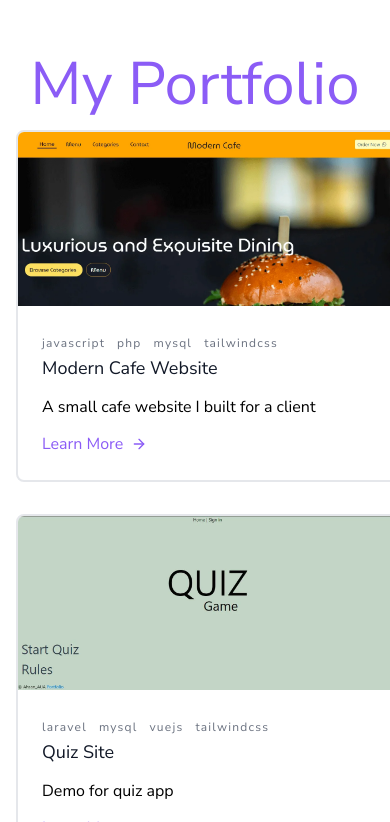
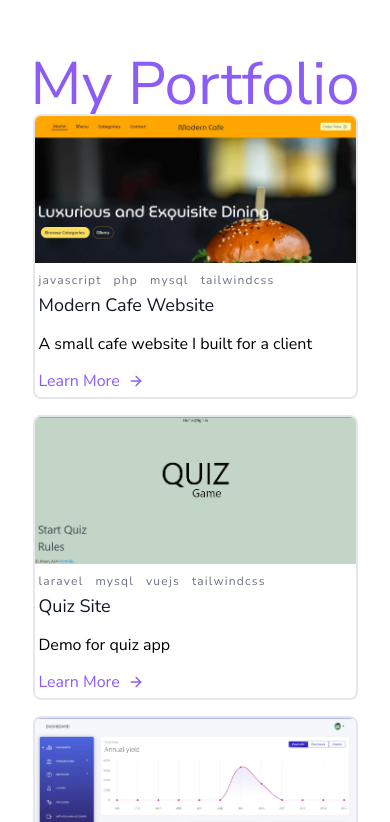
Before and after one commit to AUAboi/auaportfolio, a Vue app: page / in a window 390 px wide. Shown: the part 1862-2684 px from the top of the page. Built offline with nearby package versions, Linux system fonts and the light colour scheme.

Commit message:
some small tweaks

```diff
--- a/src/App.vue
+++ b/src/App.vue
@@ -52,7 +52,7 @@ body {
 }
 
 #app {
-	@apply mt-6 overflow-x-hidden md:w-screen;
+	@apply mt-6 overflow-x-hidden;
 	font-family: "Nunito Sans", sans-serif;
 }
 
--- a/src/components/Portfolio.vue
+++ b/src/components/Portfolio.vue
@@ -4,7 +4,7 @@
 			<component :project="selectedProject" :is="modalComponent"></component>
 		</AppModal>
 		<h1 class="section-heading">My Portfolio</h1>
-		<div class="grid md:grid-cols-2 lg:grid-cols-3">
+		<div class="grid md:grid-cols-2 lg:grid-cols-3 gap-4 md:gap-2">
 			<AppProjectCard
 				@show-modal="showModal(project)"
 				v-for="(project, index) in projects"
--- a/src/components/cards/AppProjectCard.vue
+++ b/src/components/cards/AppProjectCard.vue
@@ -1,12 +1,12 @@
 <template>
-	<article class="m-4">
+	<article class="sm:m-4 w-5/6 mx-auto">
 		<div class="border-2 border-gray-200 rounded-lg overflow-hidden">
 			<img
 				class="lg:h-48 md:h-36 w-full object-cover object-center"
 				:src="getImgUrl(project.img)"
 				alt="project"
 			/>
-			<div class="p-6">
+			<div class="pl-1 py-1 md:p-6">
 				<span
 					v-for="(skill, index) in project.skills"
 					:key="index"
@@ -55,7 +55,8 @@ export default {
 	},
 	methods: {
 		getImgUrl(img) {
-			if (img === undefined) return require('../../assets/arnold-francisca-f77Bh3inUpE-unsplash.jpg');
+			if (img === undefined)
+				return require("../../assets/arnold-francisca-f77Bh3inUpE-unsplash.jpg");
 			return require(`../../assets/portfolio/${img}`);
 		}
 	}
```
